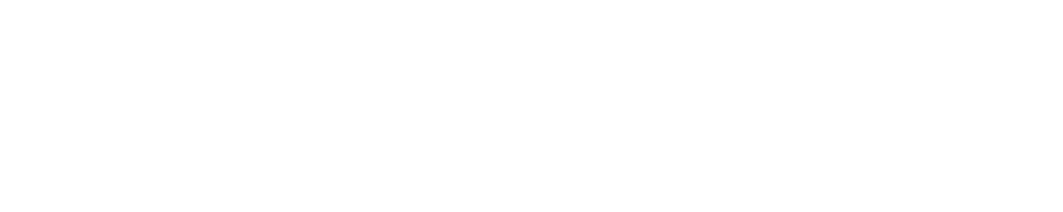
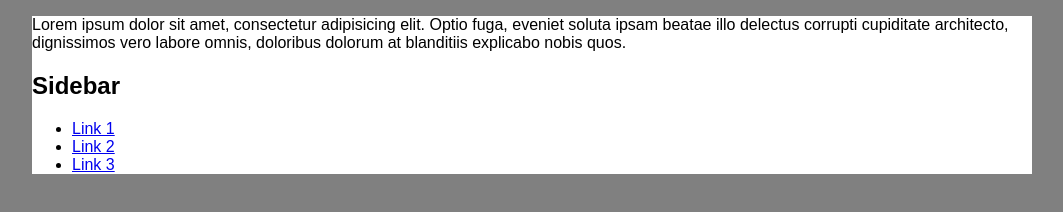
Before and after one commit to rkalehoff-uf/remote-control, a plain HTML site: page index.html in a window 1280 px wide. Shown: the whole page, without its empty margins (108-1171 px from the left). Drawn offline with Linux system fonts and the light colour scheme.

Commit message:
add default content and styling

```diff
--- a/css/main.css
+++ b/css/main.css
@@ -0,0 +1,9 @@
+body {
+    background: gray;
+}
+
+.container {
+    background: white;
+    margin: auto;
+    width: 1000px;
+}
--- a/index.html
+++ b/index.html
@@ -10,7 +10,20 @@
 </head>
 <body>
 
+    <div class="container">
+        <div class="content">
+            <p>Lorem ipsum dolor sit amet, consectetur adipisicing elit. Optio fuga, eveniet soluta ipsam beatae illo delectus corrupti cupiditate architecto, dignissimos vero labore omnis, doloribus dolorum at blanditiis explicabo nobis quos.</p>
+        </div>
 
+        <aside class="sidebar">
+            <h2>Sidebar</h2>
+            <ul>
+                <li><a href="#">Link 1</a></li>
+                <li><a href="#">Link 2</a></li>
+                <li><a href="#">Link 3</a></li>
+            </ul>
+        </aside>
+    </div>
 
 </body>
 </html>
```
